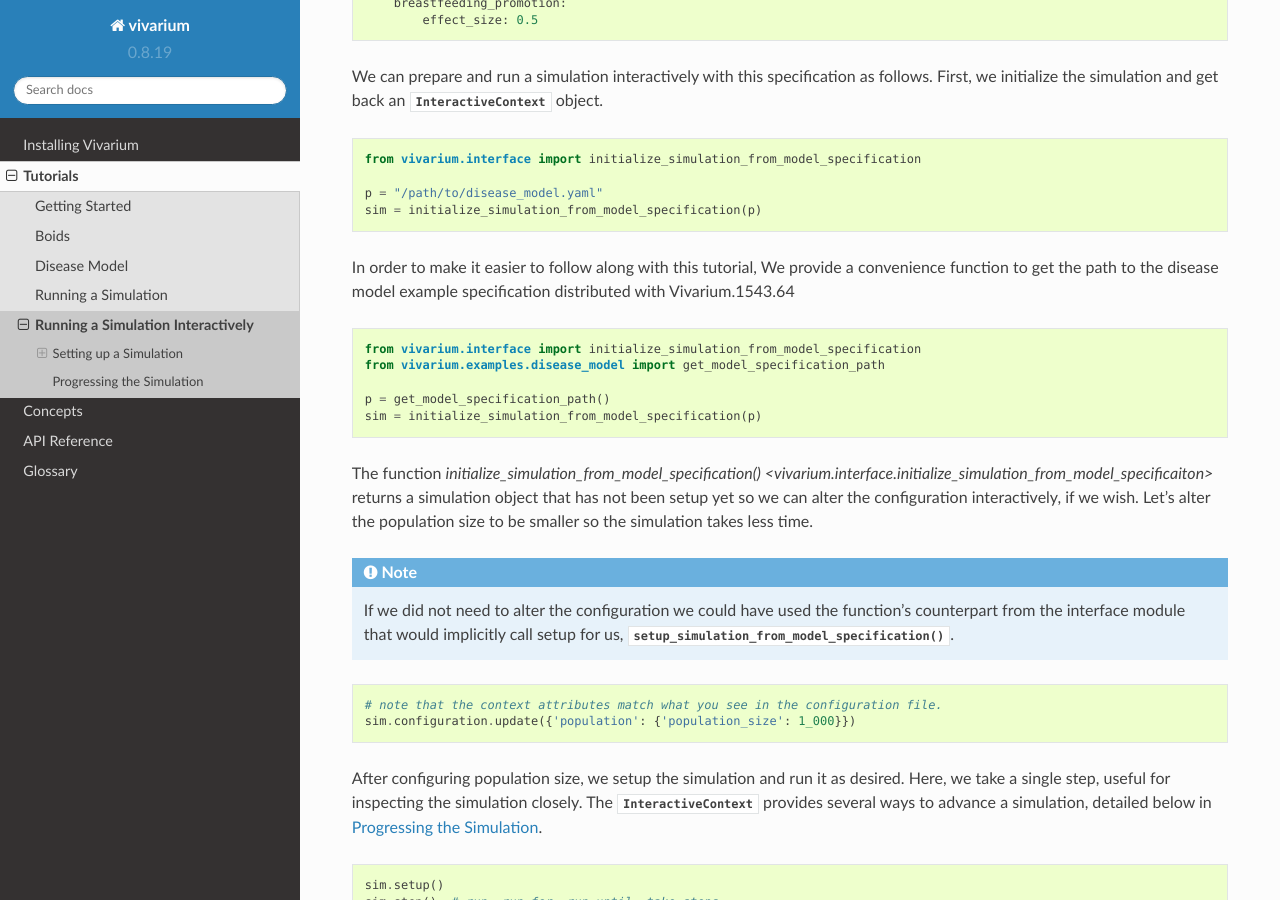
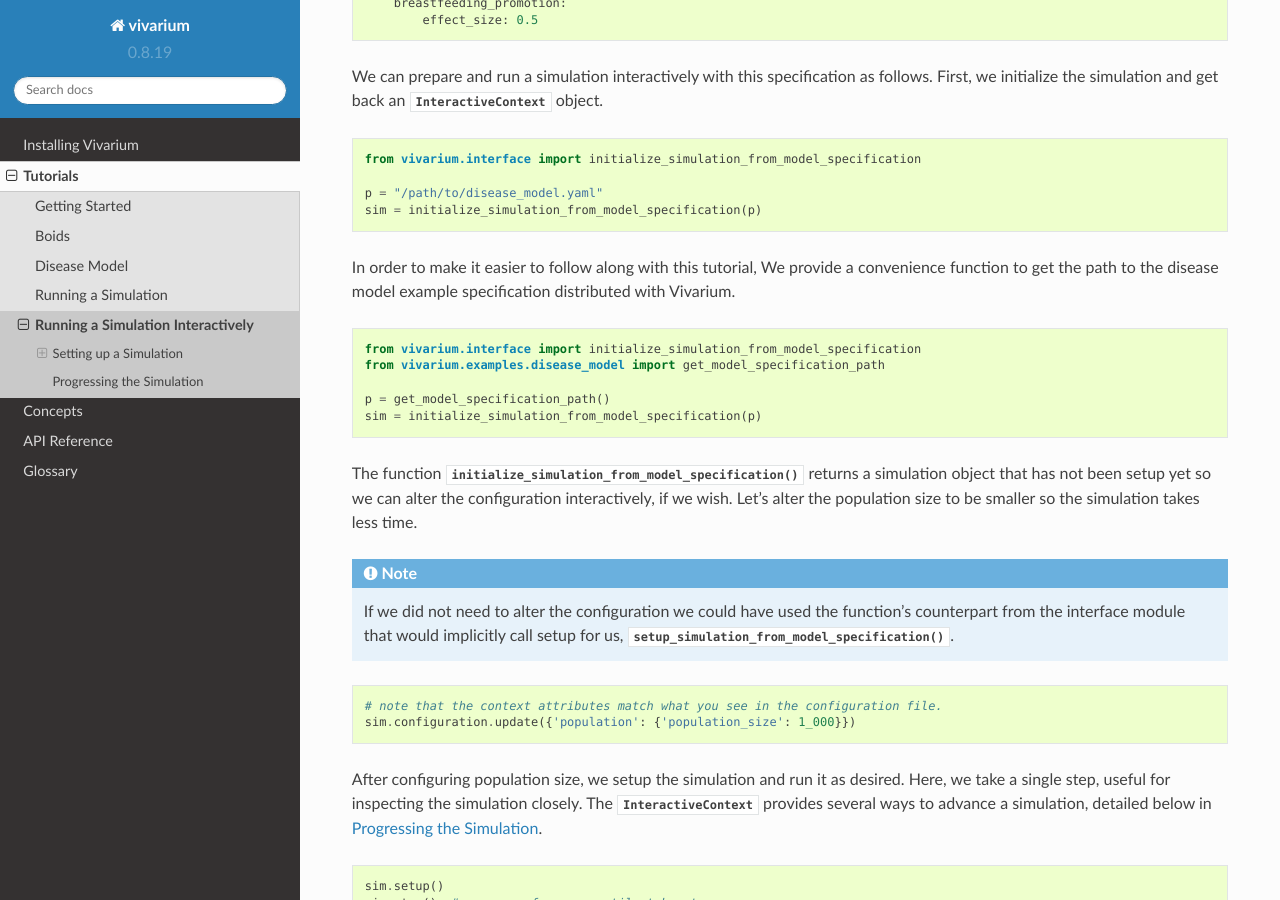
Before and after one commit to ihmeuw/vivarium, a Sphinx documentation site: the page built from docs/source/tutorials/interactive_simulation.rst, in a window 1280 px wide and 900 px high, scrolled down 2419 px. Built offline with Sphinx 7.4.7 and the Read the Docs theme 2.0.0, drawn with Linux system fonts in a browser that asks for light colours; part of the change alters nothing that is shown; some of the changed text lies outside the part shown.

Commit message:
typos and bugfixes

```diff
--- a/docs/source/tutorials/interactive_simulation.rst
+++ b/docs/source/tutorials/interactive_simulation.rst
@@ -17,7 +17,7 @@ following tutorial, we will assume you have set up an environment and installed
 **Other Relevant Tutorials:**
 
 - To learn more about disease modeling and Vivarium simulations, see the :doc:`Disease Model tutorial <disease_model>`.
-- To go in depth and explore an Interactive simulation context, see <TBD>.
+- To go in depth and explore the object that represents an interactive simulation, see <TBD>.
 
 Setting up a Simulation
 =======================
@@ -65,6 +65,8 @@ The model specification file contains all the information needed to prepare and
 provide this for one way to get up and running quickly.  We will use the model specification from our disease model
 examples:
 
+.. _disease_model_yaml:
+
 .. literalinclude:: ../../../src/vivarium/examples/disease_model/disease_model.yaml
     :caption: **File**: :file:`disease_model.yaml`
 
@@ -79,7 +81,7 @@ simulation and get back an :func:`InteractiveContext <vivarium.interface.interac
     sim = initialize_simulation_from_model_specification(p)
 
 In order to make it easier to follow along with this tutorial, We provide a convenience function to get the path to the
-disease model example specification distributed with Vivarium.1543.64
+disease model example specification distributed with Vivarium.
 
 .. code-block:: python
 
@@ -89,13 +91,14 @@ disease model example specification distributed with Vivarium.1543.64
     p = get_model_specification_path()
     sim = initialize_simulation_from_model_specification(p)
 
-The function `initialize_simulation_from_model_specification() <vivarium.interface.initialize_simulation_from_model_specificaiton>`
+The function :func:`initialize_simulation_from_model_specification() <vivarium.interface.interactive.initialize_simulation_from_model_specification>`
 returns a simulation object that has not been setup yet so we can alter the configuration interactively, if we wish.
 Let's alter the population size to be smaller so the simulation takes less time.
 
 .. note::
-    If we did not need to alter the configuration we could have used the function's counterpart from the interface module
-    that would implicitly call setup for us, :func:`setup_simulation_from_model_specification() <vivarium.interface.setup_simulation_from_model_specification>`.
+    If we did not need to alter the configuration we could have used the function's counterpart from the interface
+    module that would implicitly call setup for us,
+    :func:`setup_simulation_from_model_specification() <vivarium.interface.interactive.setup_simulation_from_model_specification>`.
 
 .. code-block:: python
 
@@ -117,7 +120,7 @@ Without a Model Specification File - The Manual Way
 
 It is possible to prepare a simulation by explicitly passing in the instantiated objects you wish to use rather than
 getting them from a model specification file. To demonstrate this, we will recreate the simulation from the
-``disease_model.yaml`` specification without using the actual file itself.
+:ref:`disease_model.yaml <disease_model_yaml>` specification without using the actual file itself.
 
 Components
 ~~~~~~~~~~
@@ -176,7 +179,7 @@ Initialize
 
 We can setup and progress the simulation as we did above. The object we get back, an :func:`InteractiveContext <vivarium.interface.interactive.InteractiveContext>`,
 is the same no matter which helper function you use, though it may or may not have had its setup function called. Here,
-we will use :func:`setup_simulation() <vivarium.interface.setup_simulation>` to automatically initialize and setup our
+we will use :func:`setup_simulation() <vivarium.interface.interactive.setup_simulation>` to automatically initialize and setup our
 simulation context.
 
 .. code-block:: python
```
